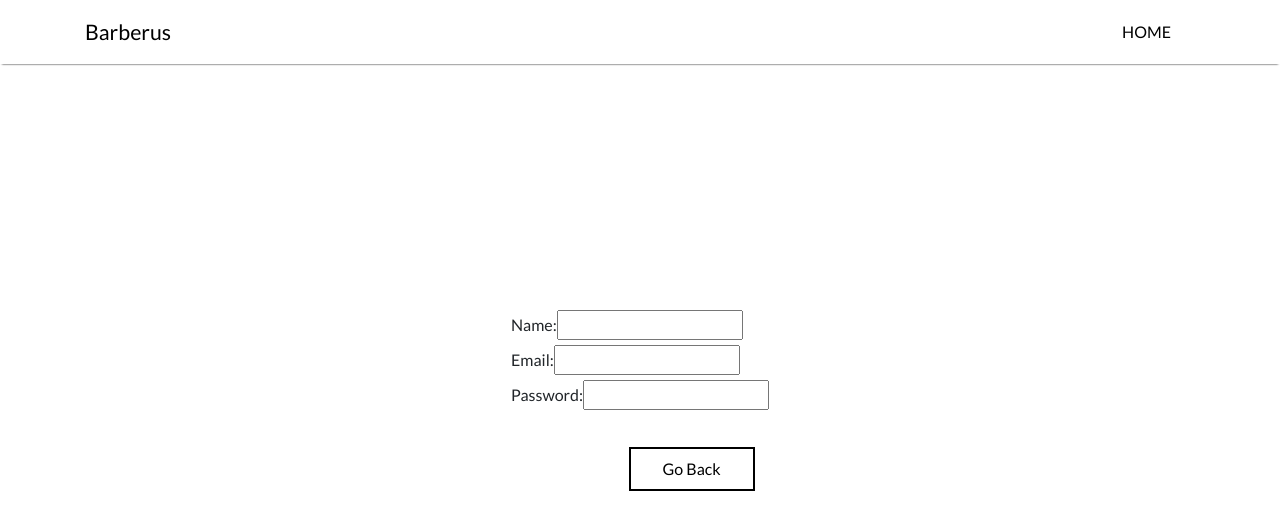
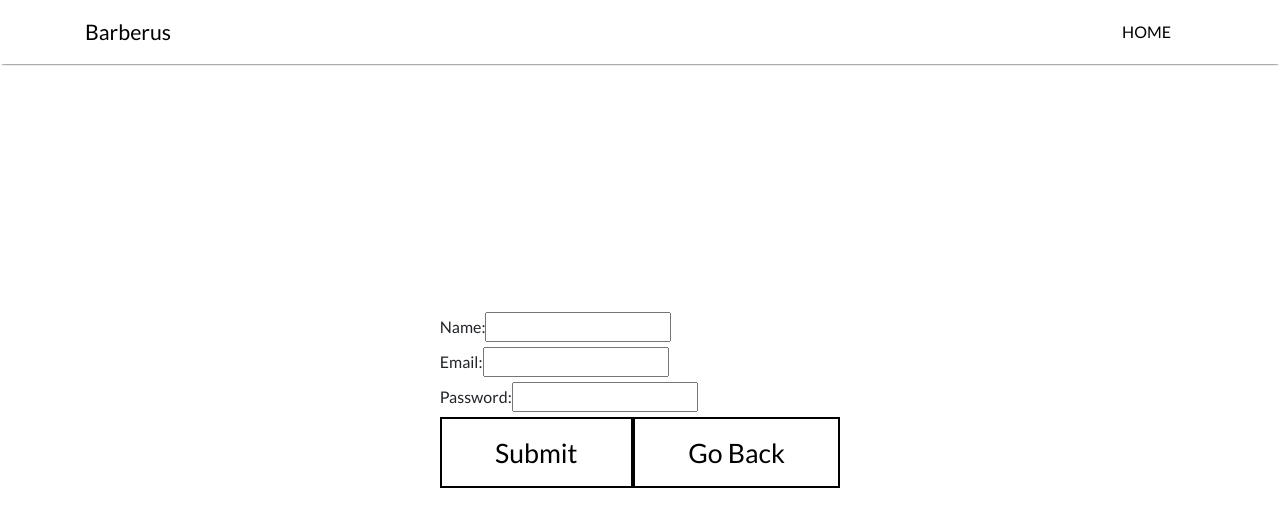
Before and after one commit to johnnguyen0215/barberus, a Next.js app: page /signup in a window 1280 px wide. Both pictures are taken after a click on the button "Barber". Shown: the top 530 px of the page. Built offline with nearby package versions, Linux system fonts and the light colour scheme.

Commit message:
updates to signup api

```diff
--- a/src/pages/signup/index.tsx
+++ b/src/pages/signup/index.tsx
@@ -1,9 +1,10 @@
-import { FC, ReactElement, ChangeEvent, useState } from 'react';
+import { FC, ReactElement, ChangeEvent, useState, useRef, MouseEvent } from 'react';
 import styles from './signup.module.scss';
 import { UserType } from '../../shared/enums/user';
 import Navbar from '../../components/navbar/navbar';
 import navStyles from '../../components/navbar/navbar.module.scss';
 import environment from '../../shared/environments/environment';
+import ApiService from '../../services/api';
 
 interface QuestionProps {
   onSetUserType: (userType: UserType) => void;
@@ -44,6 +45,8 @@ const Form: FC<FormProps> = ({ userType, onSetUserType }) => {
   const [name, setName] = useState('');
   const [email, setEmail] = useState('');
   const [password, setPassword] = useState('');
+  const [signupError, setSignupError] = useState('');
+  const apiService = useRef(new ApiService(environment.apiUrl));
 
   const handleOnInputChange = (
     event: ChangeEvent<HTMLInputElement>,
@@ -54,26 +57,20 @@ const Form: FC<FormProps> = ({ userType, onSetUserType }) => {
     }
   };
 
-  const handleSubmit = async () => {
-    let response = null;
+  const handleSubmit = async (event: MouseEvent) => {
+    event.preventDefault();
 
     try {
-      response = await fetch(environment.apiUrl, {
-        method: 'POST',
-        body: JSON.stringify({
-          name,
-          email,
-          password
-        }),
-        headers: {
-          'Content-Type': 'application/json'
-        }
+      await apiService.current.post(['users'], {
+        name,
+        email,
+        password
       });
-    } catch (e) {
-      console.log(e);
+    } catch (err) {
+      setSignupError(err?.message);
+
+      throw err;
     }
-
-    console.log(response?.json());
   };
 
   return (
@@ -112,7 +109,11 @@ const Form: FC<FormProps> = ({ userType, onSetUserType }) => {
       {userType === UserType.CLIENT && (
         <div className={styles.clientForm}>This is the client form</div>
       )}
-      <button onClick={() => handleSubmit()} className={`ghostButton ${styles.submitButton}`}>
+      {signupError && <div className={`${styles.errorContainer}`}>{signupError}</div>}
+      <button
+        onClick={(event) => handleSubmit(event)}
+        className={`ghostButton ${styles.submitButton}`}
+      >
         Submit
       </button>
       <button
--- a/src/pages/signup/signup.module.scss
+++ b/src/pages/signup/signup.module.scss
@@ -20,6 +20,7 @@
   }
 
   .userButton,
+  .submitButton,
   .goBackButton {
     border: 2px solid #000;
     color: black;
@@ -31,7 +32,7 @@
     }
   }
 
-  .goBackButton {
+  .submitButton .goBackButton {
     font-size: 12pt;
     margin-top: 2rem;
   }
--- /dev/null
+++ b/src/services/api.ts
@@ -0,0 +1,57 @@
+export default class ApiService {
+  baseUrl = '';
+
+  constructor(baseUrl: string) {
+    this.baseUrl = baseUrl;
+  }
+
+  async get(routeParams: string[], queryParams: string[]): Promise<unknown> {
+    let response = null;
+
+    let url = this.baseUrl;
+
+    if (routeParams) {
+      url += `/${routeParams.join('/')}`;
+    }
+
+    if (queryParams) {
+      url += `?${queryParams.join('&')}`;
+    }
+
+    response = await fetch(url);
+
+    const data = await response.json();
+
+    return {
+      data,
+      headers: response.headers
+    };
+  }
+
+  async post(routeParams: string[], body: unknown): Promise<unknown> {
+    let response = null;
+
+    let url = this.baseUrl;
+
+    if (routeParams) {
+      url += `/${routeParams.join('/')}`;
+    }
+
+    response = await fetch(url, {
+      method: 'POST',
+      body: JSON.stringify(body),
+      headers: new Headers({
+        'Content-Type': 'application/json'
+      })
+    });
+
+    const data = await response.json();
+
+    console.log('Data: ', data);
+
+    return {
+      data,
+      headers: response.headers
+    };
+  }
+}
--- a/src/shared/environments/environment.ts
+++ b/src/shared/environments/environment.ts
@@ -1,7 +1,7 @@
 const prod = process.env.NODE_ENV === 'production';
 
 const environment = {
-  apiUrl: prod ? '' : 'localhost:8080'
+  apiUrl: prod ? '' : 'http://localhost:8080'
 };
 
 export default environment;
```
